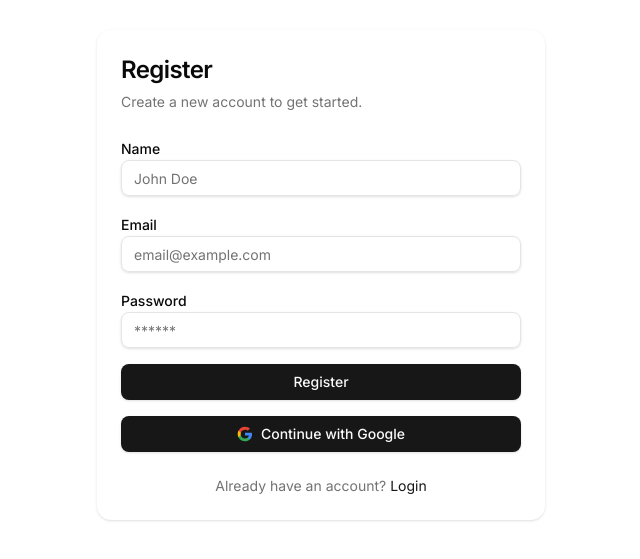
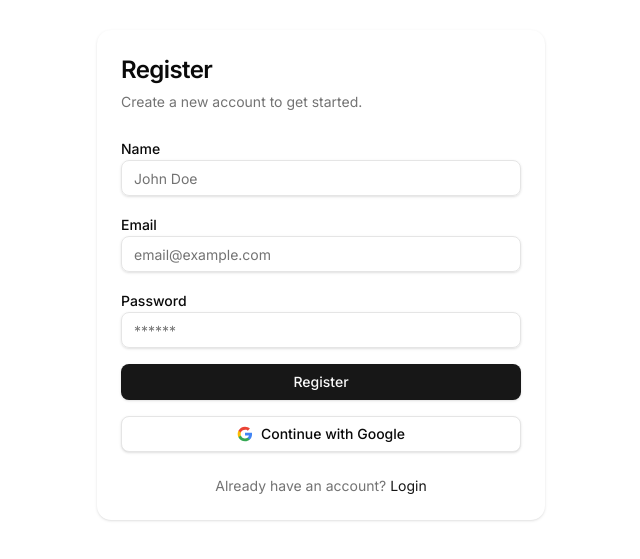
Before and after one commit to nikhilthakur8/payping, a React (Vite) app in the folder frontend/: page /register in a window 1280 px wide. Shown: the part 125-684 px from the top of the page, without its empty margins (319-959 px from the left). Built offline with nearby package versions, Linux system fonts and the light colour scheme; no server answers.

Commit message:
Added Vercel Analytics

```diff
--- a/frontend/src/pages/Login.jsx
+++ b/frontend/src/pages/Login.jsx
@@ -133,7 +133,7 @@ export default function Login() {
 
 							<Button
 								type="button"
-								variant="default"
+								variant="outline"
 								className="w-full flex items-center justify-center gap-2"
 								onClick={() => handleGoogleLogin()}
 							>
--- a/frontend/src/pages/Register.jsx
+++ b/frontend/src/pages/Register.jsx
@@ -146,7 +146,7 @@ export default function Register() {
 
 							<Button
 								type="button"
-								variant="default"
+								variant="outline"
 								className="w-full flex items-center justify-center gap-2"
 								onClick={() => handleGoogleLogin()}
 							>
```
